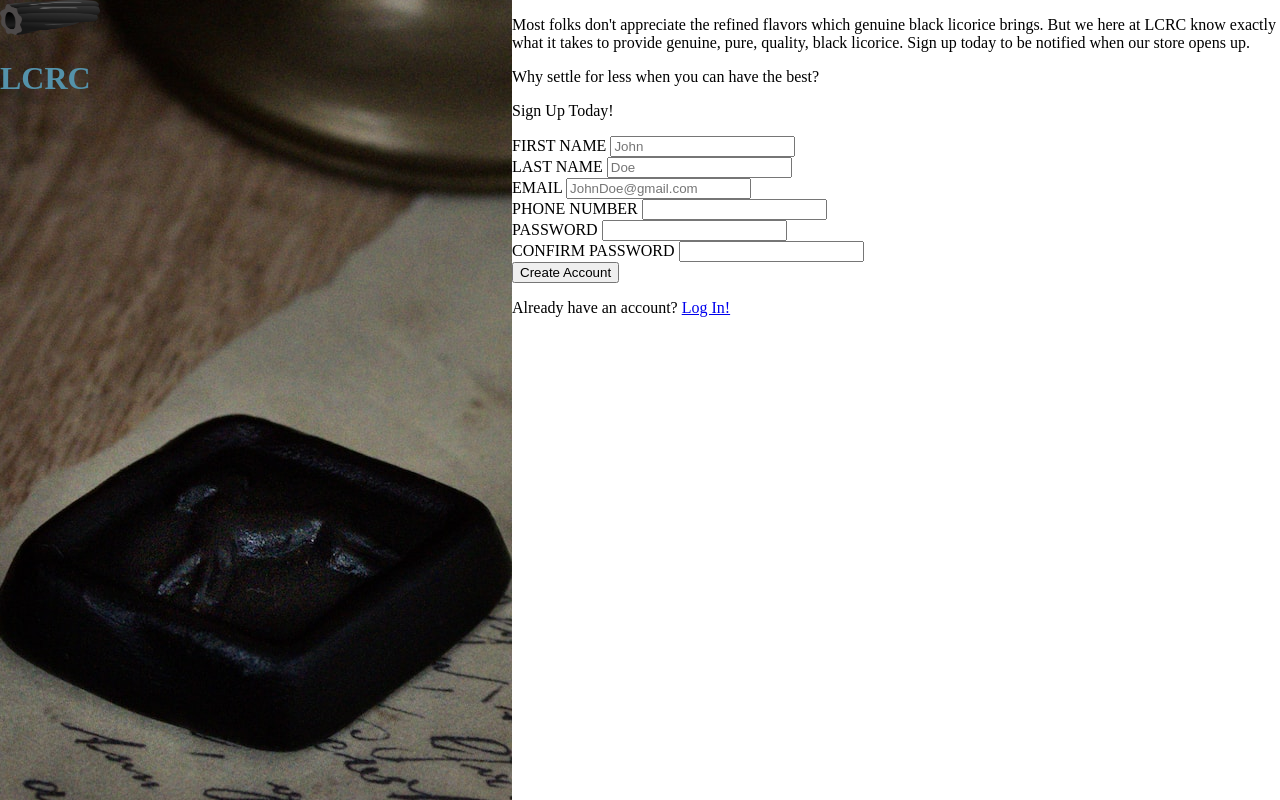
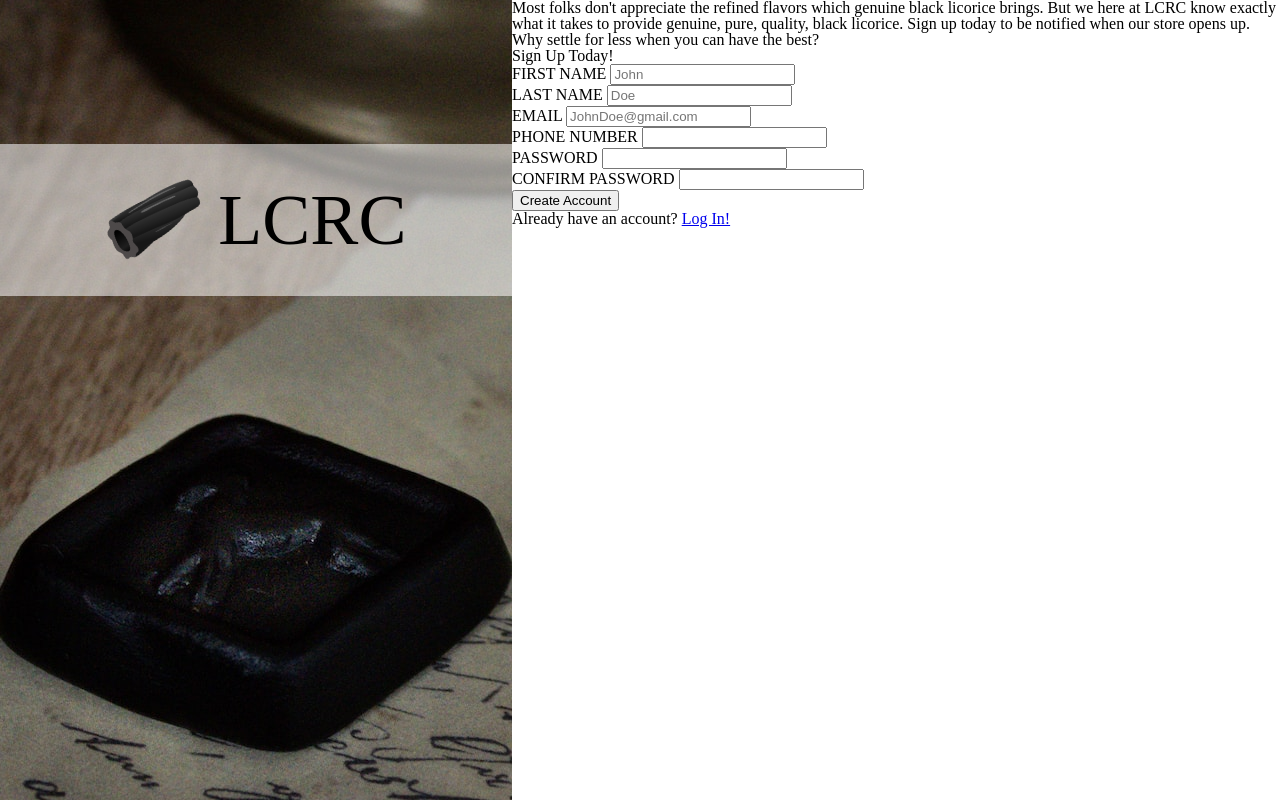
Before and after one commit to Accellerant/Refresher-SignUp_Form, a plain HTML site: page index.html in a window 1280 px wide. Drawn offline with Linux system fonts and the light colour scheme.

Commit message:
Added meyerweb.css & Styled Logo

```diff
--- a/index.html
+++ b/index.html
@@ -7,6 +7,8 @@
         <title>Odin Sign Up Form</title>
 
         <link rel="stylesheet" href="style.css">
+        <link rel="stylesheet" href="meyerweb.css">
+
         <script src="script.js" defer></script>
     </head>
 
--- /dev/null
+++ b/meyerweb.css
@@ -0,0 +1,48 @@
+/* http://meyerweb.com/eric/tools/css/reset/
+   v2.0 | 20110126
+   License: none (public domain)
+*/
+
+html, body, div, span, applet, object, iframe,
+h1, h2, h3, h4, h5, h6, p, blockquote, pre,
+a, abbr, acronym, address, big, cite, code,
+del, dfn, em, img, ins, kbd, q, s, samp,
+small, strike, strong, sub, sup, tt, var,
+b, u, i, center,
+dl, dt, dd, ol, ul, li,
+fieldset, form, label, legend,
+table, caption, tbody, tfoot, thead, tr, th, td,
+article, aside, canvas, details, embed,
+figure, figcaption, footer, header, hgroup,
+menu, nav, output, ruby, section, summary,
+time, mark, audio, video {
+	margin: 0;
+	padding: 0;
+	border: 0;
+	font-size: 100%;
+	font: inherit;
+	vertical-align: baseline;
+}
+/* HTML5 display-role reset for older browsers */
+article, aside, details, figcaption, figure,
+footer, header, hgroup, menu, nav, section {
+	display: block;
+}
+body {
+	line-height: 1;
+}
+ol, ul {
+	list-style: none;
+}
+blockquote, q {
+	quotes: none;
+}
+blockquote:before, blockquote:after,
+q:before, q:after {
+	content: '';
+	content: none;
+}
+table {
+	border-collapse: collapse;
+	border-spacing: 0;
+}
--- a/style.css
+++ b/style.css
@@ -1,5 +1,5 @@
 h1 {
-    color:#5492aa;
+    color:#000000;
 }
 
 html {
@@ -20,10 +20,26 @@ body {
 
 .icon {
     width: 100px;
-    height: 35px;
+    height: 50px;
+    transform: rotate(-25deg);
 }
 
+.logo {
+    display: flex;
+    justify-content: center;
+    gap: 1vw;
+    align-items: center;
+    background-color: #ffffff8c;
+    padding: 2.5em;
+    position: relative;
+    top: 18vh;
 
+}
+
+.logo h1 {
+    margin: 0;
+    font-size: 4.5em;
+}
 
 .data {
     width: 60vw;
```
